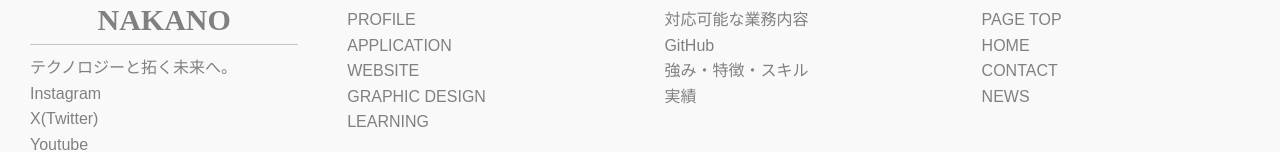
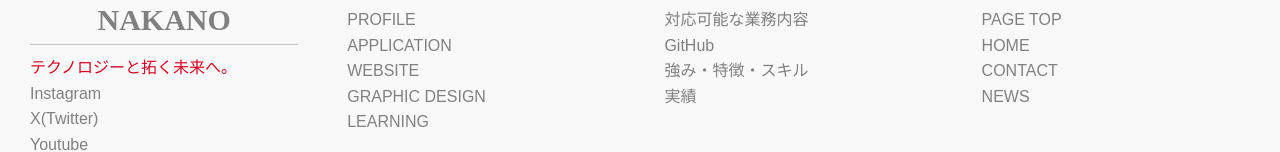
Before and after one commit to nakano-hiroyuki/portfolio, a plain HTML site: page app.html in a window 1280 px wide. Shown: the part 3746-3898 px from the top of the page. Drawn offline with nearby package versions, Linux system fonts and the light colour scheme.

Commit message:
HTML変更

```diff
--- a/app.html
+++ b/app.html
@@ -147,7 +147,7 @@
   <div class="box">
     <h3>HIROYUKI NAKANO</h3>
     <ul>
-    <a>テクノロジーと拓く未来へ。<br></a>
+    <a style="color: rgb(219, 4, 32);">テクノロジーと拓く未来へ。<br></a>
     <li><a href="#">Instagram</a></li>
     <li><a href="#">X(Twitter)</a></li>
     <li><a href="#">Youtube</a></li>
```
Also changed, not shown: contact.html (+1 -1 lines), design.html (+1 -1 lines), learning.html (+1 -1 lines), profile.html (+1 -1 lines).
